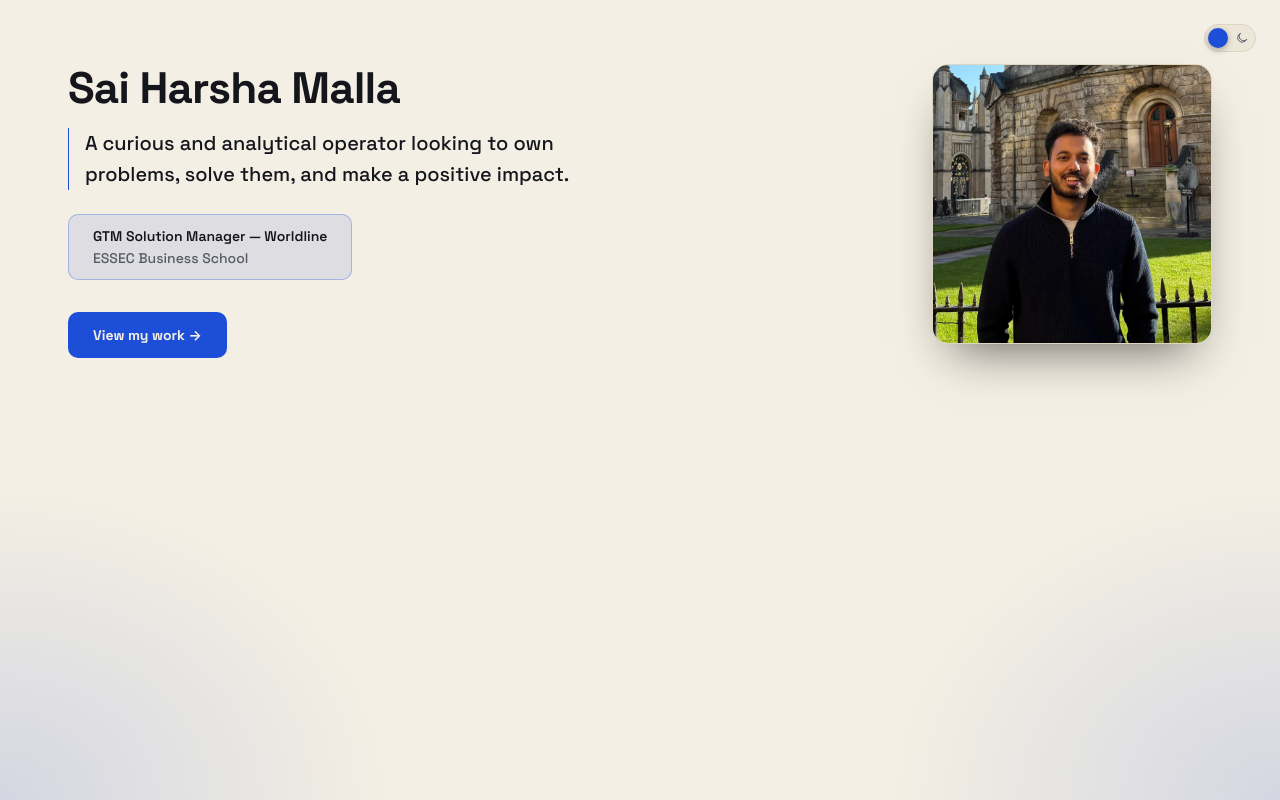
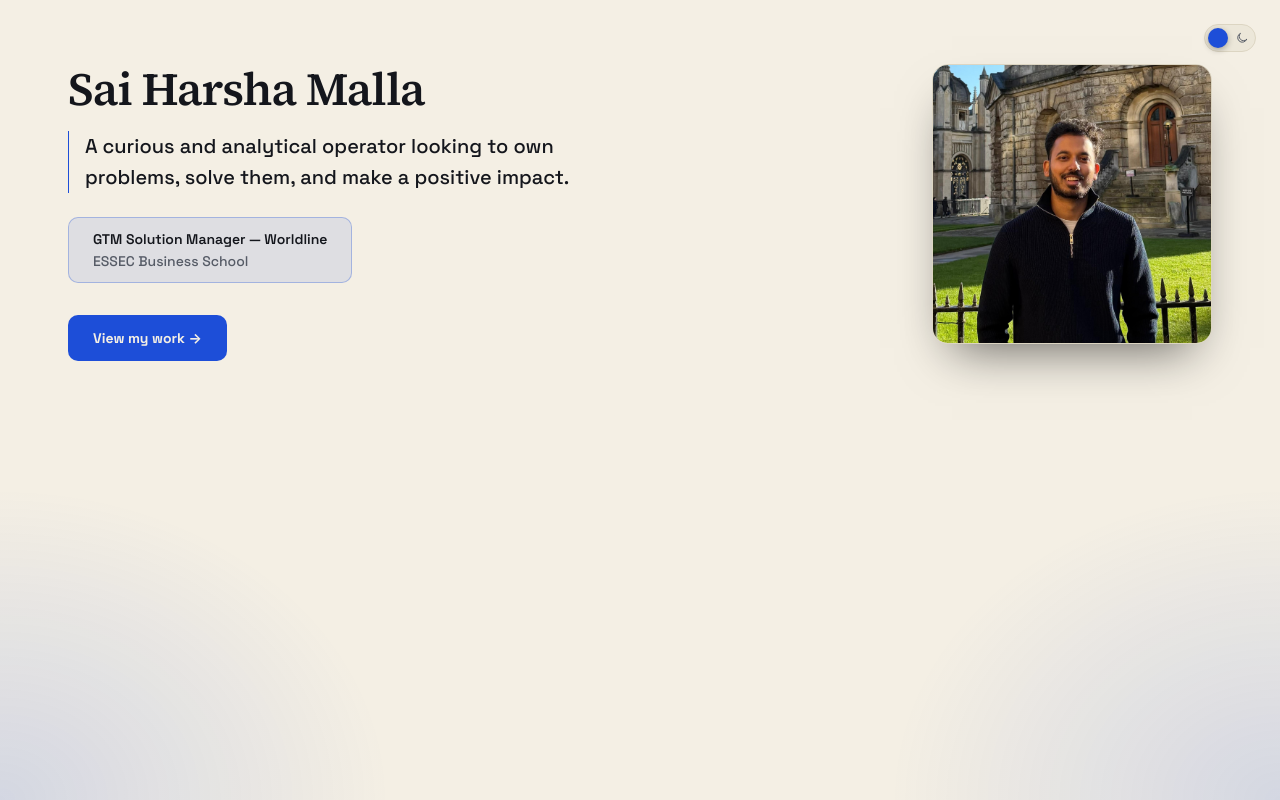
Before and after one commit to deathkiller99/portfolio, a plain HTML site: page index.html in a window 1280 px wide. Shown: the top 800 px of the page. Drawn offline with Linux system fonts and the light colour scheme.

Commit message:
Add Source Serif accent, tune ambient glow, revise project copy
- Apply Source Serif 4 (weight matching each element) to the hero name,
  About heading, and contact headline as a deliberate serif accent
  against Space Grotesk elsewhere.
- Bump the dark-theme corner glow's opacity for more presence; light
  theme unchanged.
- Shorten the SoftPOS card description and rewrite the AI Tooling card
  description for tighter phrasing.

Co-Authored-By: Claude Sonnet 5 <noreply@anthropic.com>

```diff
--- a/css/styles.css
+++ b/css/styles.css
@@ -133,8 +133,8 @@ body::after {
    more readily against near-black than against the light theme's cream. */
 body::before {
   background:
-    radial-gradient(600px 480px at 0% 100%, rgba(59, 130, 246, 0.10), transparent 65%),
-    radial-gradient(600px 480px at 100% 100%, rgba(59, 130, 246, 0.10), transparent 65%);
+    radial-gradient(600px 480px at 0% 100%, rgba(59, 130, 246, 0.16), transparent 65%),
+    radial-gradient(600px 480px at 100% 100%, rgba(59, 130, 246, 0.16), transparent 65%);
 }
 
 :root[data-theme="light"] body::before {
@@ -416,8 +416,9 @@ ul { list-style: none; margin: 0; padding: 0; }
 }
 
 .name {
-  font-size: clamp(32px, 4vw, 44px);
-  font-weight: 700;
+  font-family: 'Source Serif 4', serif;
+  font-size: clamp(34px, 4vw, 46px);
+  font-weight: 600;
   letter-spacing: -0.02em;
   line-height: 1.1;
   margin: 0 0 var(--space-4);
@@ -795,6 +796,7 @@ ul { list-style: none; margin: 0; padding: 0; }
 }
 
 .about-heading {
+  font-family: 'Source Serif 4', serif;
   font-size: clamp(24px, 3vw, 32px);
   font-weight: 700;
   letter-spacing: -0.01em;
@@ -866,6 +868,7 @@ ul { list-style: none; margin: 0; padding: 0; }
 }
 
 .contact-headline {
+  font-family: 'Source Serif 4', serif;
   font-size: clamp(20px, 2.4vw, 28px);
   font-weight: 600;
   line-height: 1.4;
--- a/index.html
+++ b/index.html
@@ -17,7 +17,7 @@
 <meta name="twitter:image" content="https://portfolio-harsha9987.vercel.app/assets/photo.jpg">
 <link rel="preconnect" href="https://fonts.googleapis.com">
 <link rel="preconnect" href="https://fonts.gstatic.com" crossorigin>
-<link href="https://fonts.googleapis.com/css2?family=Space+Grotesk:wght@400;500;600;700&display=swap" rel="stylesheet">
+<link href="https://fonts.googleapis.com/css2?family=Space+Grotesk:wght@400;500;600;700&family=Source+Serif+4:opsz,wght@8..60,600;8..60,700&display=swap" rel="stylesheet">
 <link rel="stylesheet" href="css/styles.css">
 </head>
 <body>
--- a/js/projects-data.js
+++ b/js/projects-data.js
@@ -48,7 +48,7 @@ window.PROJECTS = {
       icon: 'ai',
       detail: {
         type: 'text',
-        content: 'I led an AI tooling initiative in the Enterprise GTM team. I started by building a competitive intelligence agent to make my own analysis and workflow more efficient, then expanded the initiative to build a battlecard generator and internal reporting agent, extending those efficiency gains to other teams.'
+        content: 'Led the AI initiative for the GTM team, improving analysis, reporting, and sales enablement by building and deploying a suite of AI agents spanning competitive intelligence, battlecard generation, and internal reporting workflows.'
       }
     },
     {
@@ -57,7 +57,7 @@ window.PROJECTS = {
       icon: 'pos',
       detail: {
         type: 'text',
-        content: 'I built a business case to decide between launching a full gateway SoftPOS solution or keeping the existing offer, running scenario analysis across 3 offers for the French market by vertical to identify €8.37M in additional potential revenue by 2029.'
+        content: 'I built a business case to decide between launching a full gateway SoftPOS solution or keeping the existing offer, running scenario analysis for the French market to identify €8.37M in additional potential revenue by 2029.'
       }
     }
   ],
```
